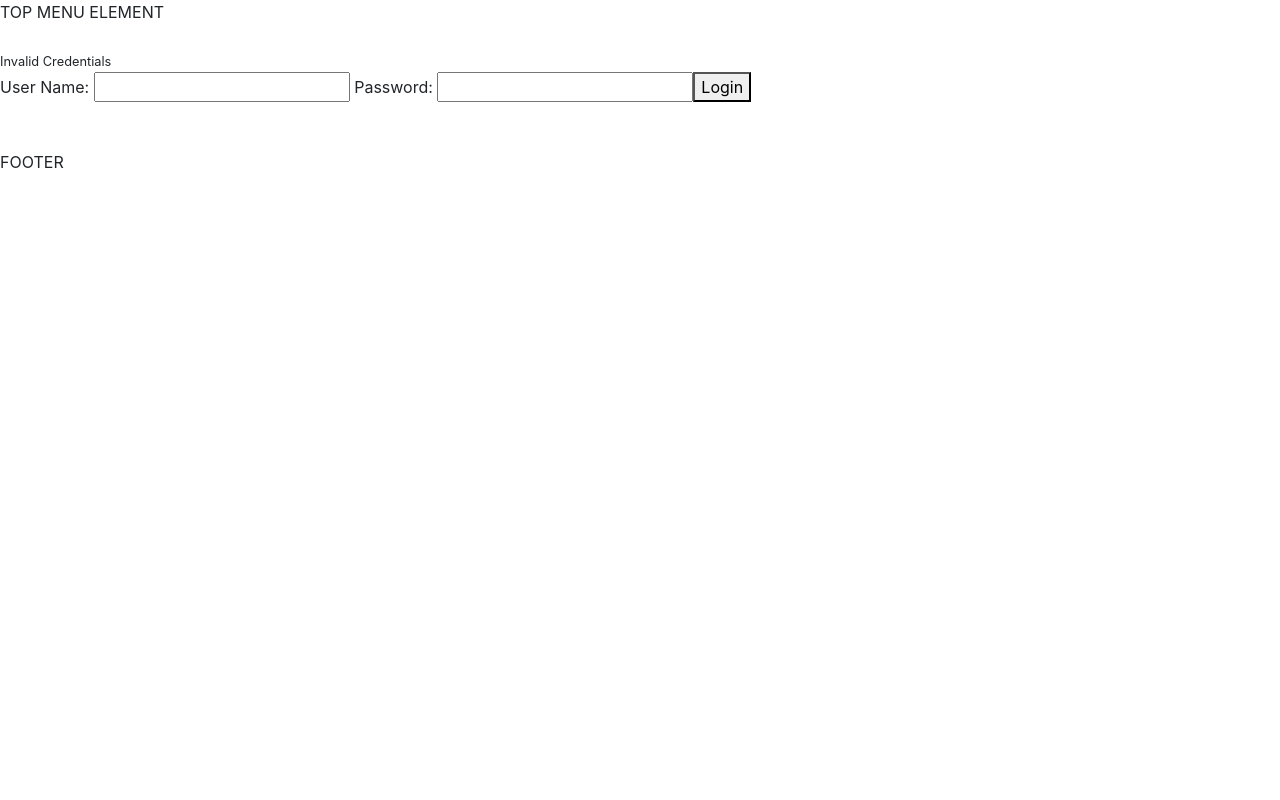
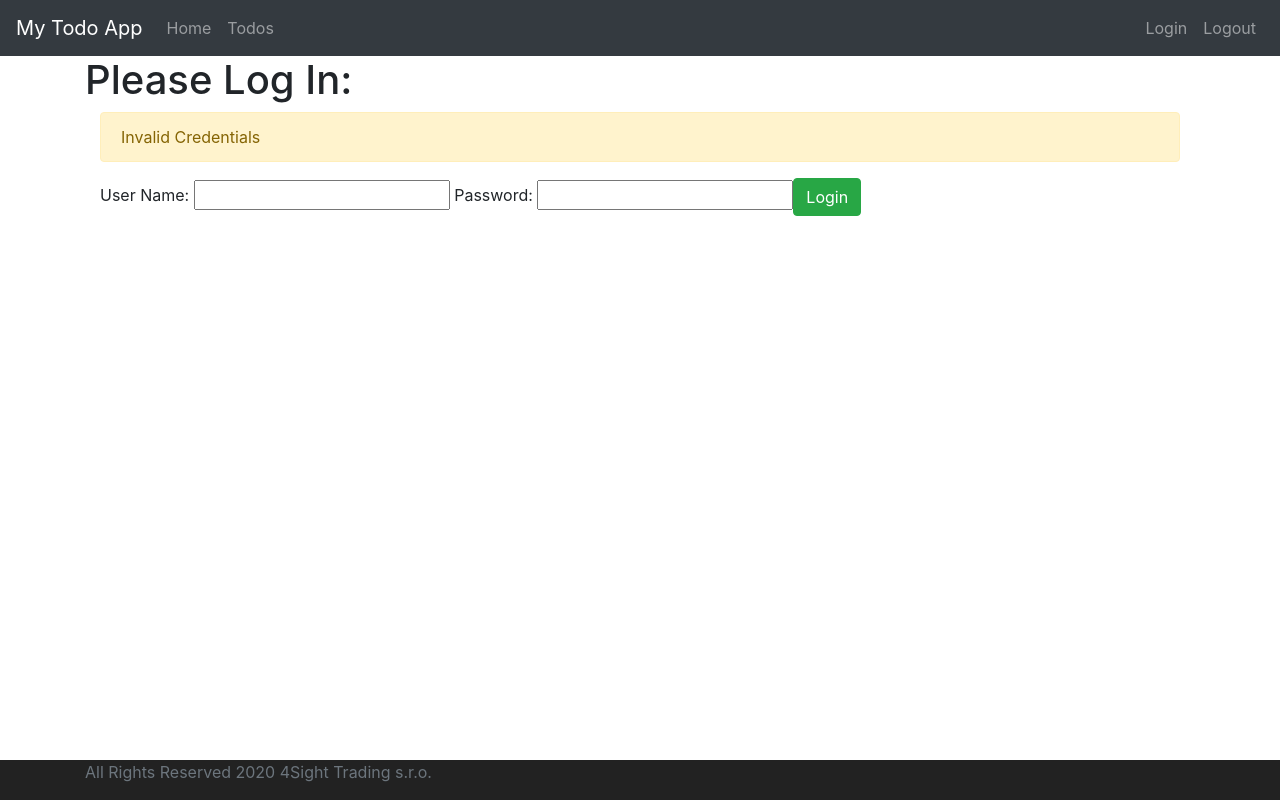
Before and after one commit to navmich/Angular_and_Spring_Full_Stack, an Angular app in the folder frontend/todo/: page / in a window 1280 px wide. Built offline with nearby package versions, Linux system fonts and the light colour scheme.

Commit message:
Uprava stylu: footer + login + menu + welcome + list todos

```diff
--- a/frontend/todo/src/app/app.component.html
+++ b/frontend/todo/src/app/app.component.html
@@ -4,6 +4,8 @@
 
 <app-menu></app-menu>
 
-<router-outlet></router-outlet>
+<div class="container">
+  <router-outlet></router-outlet>
+</div>
 
 <app-footer></app-footer>
--- a/frontend/todo/src/app/footer/footer.component.css
+++ b/frontend/todo/src/app/footer/footer.component.css
@@ -0,0 +1,7 @@
+.footer {
+  position: absolute;
+  bottom: 0;
+  width: 100%;
+  height: 40px;
+  background-color: #222222;
+}
--- a/frontend/todo/src/app/footer/footer.component.html
+++ b/frontend/todo/src/app/footer/footer.component.html
@@ -1,2 +1,7 @@
-<BR /><BR />
-FOOTER
+<footer class="footer">
+  <div class="container">
+    <span class="text-muted"
+      >All Rights Reserved 2020 4Sight Trading s.r.o.</span
+    >
+  </div>
+</footer>
--- a/frontend/todo/src/app/list-todos/list-todos.component.html
+++ b/frontend/todo/src/app/list-todos/list-todos.component.html
@@ -1,7 +1,7 @@
-<table border="1">
-  <caption>
-    My Todo's
-  </caption>
+<h1>My Todo's</h1>
+
+<div class="container">
+  <table class="table">
     <thead>
       <tr>
         <th>Description</th>
@@ -17,3 +17,4 @@
       </tr>
     </tbody>
   </table>
+</div>
--- a/frontend/todo/src/app/login/login.component.html
+++ b/frontend/todo/src/app/login/login.component.html
@@ -1,5 +1,7 @@
-<small *ngIf="!isValid">Invalid Credentials</small>
-<small *ngIf="isValid">Valid Credentials</small>
+<h1>Please Log In:</h1>
+
+<div class="container">
+  <div class="alert alert-warning" *ngIf="!isValid">Invalid Credentials</div>
 
   <form [formGroup]="fg">
     User Name:
@@ -7,8 +9,9 @@
     Password:
     <input type="password" name="password" formControlName="password" />
 
-  <button (click)="handleLogin()">Login</button>
+    <button class="btn btn-success" (click)="handleLogin()">Login</button>
   </form>
+</div>
 
 <!-- <input type="text" name="username" [(ngModel)]="username" /> Password:
 <input type="password" name="password" [(ngModel)]="password" />
--- a/frontend/todo/src/app/menu/menu.component.html
+++ b/frontend/todo/src/app/menu/menu.component.html
@@ -1 +1,17 @@
-TOP MENU ELEMENT <BR /><BR />
+<header>
+  <!-- bg je background -->
+  <nav class="navbar navbar-expand-md navbar-dark bg-dark">
+    <div><a href="" class="navbar-brand">My Todo App</a></div>
+
+    <ul class="navbar-nav">
+      <li><a href="/welcome/Mike" class="nav-link">Home</a></li>
+      <li><a href="/todos" class="nav-link">Todos</a></li>
+    </ul>
+
+    <!-- justify-content-end -> premisti login a logout na pravou stranu stranky -->
+    <ul class="navbar-nav navbar-collapse justify-content-end">
+      <li><a href="/login" class="nav-link">Login</a></li>
+      <li><a href="/logout" class="nav-link">Logout</a></li>
+    </ul>
+  </nav>
+</header>
--- a/frontend/todo/src/app/welcome/welcome.component.html
+++ b/frontend/todo/src/app/welcome/welcome.component.html
@@ -1,10 +1,10 @@
-<div>
-  <p>Hello {{ name }}!</p>
+<h1>Welcome!</h1>
 
-  Welcome to our awesome App!
+<div class="container">
+  <div>Hello {{ name }}! Welcome to our awesome App!</div>
+
+  <div>
+    You can manage your todos
+    <a routerLink="/todos">here</a>.
+  </div>
 </div>
-
-<div>
-  You can manage your todos
-  <a routerLink="/todos">here</a>.
-</div>
```
Lines whose indentation alone changed are shown as unchanged.
